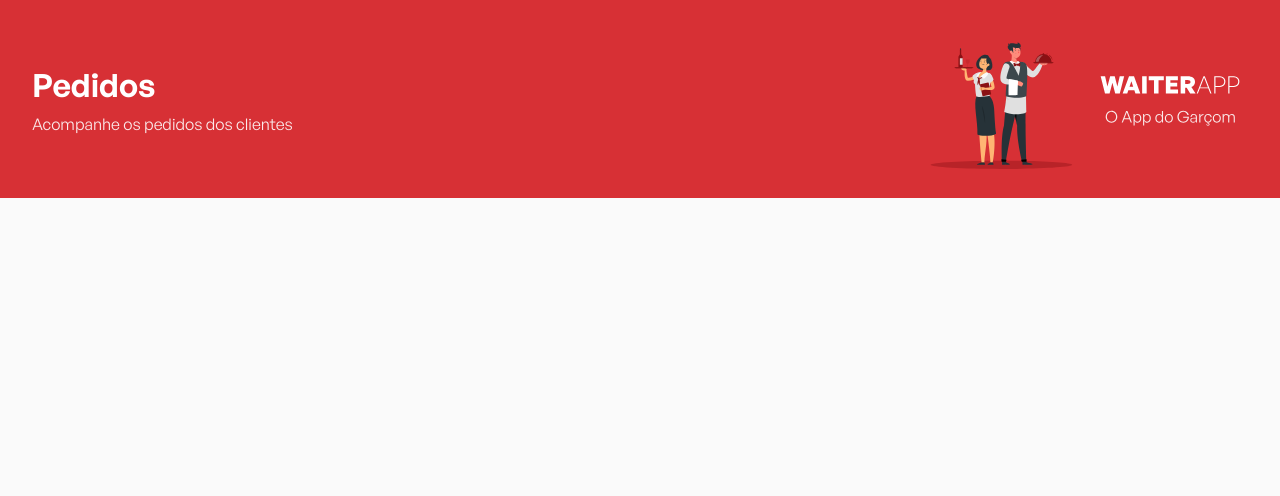
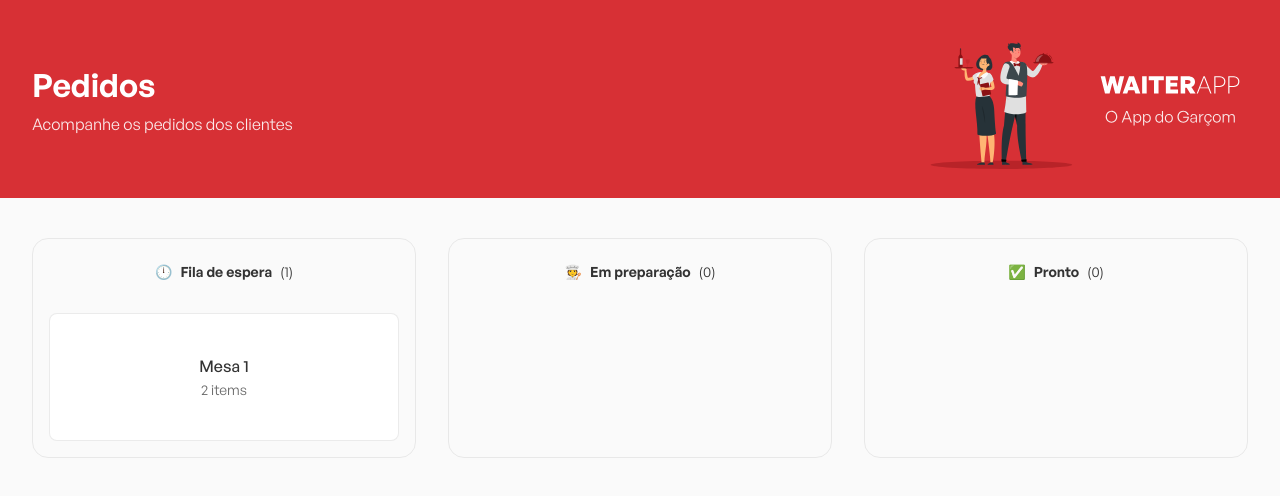
Before and after one commit to danielkada/waiterapp-fe, a React (Vite) app: page / in a window 1280 px wide. Shown: the top 496 px of the page. Built offline with nearby package versions, Linux system fonts and the light colour scheme.

Commit message:
creation and componentization of the Orders component

```diff
--- a/index.html
+++ b/index.html
@@ -4,7 +4,7 @@
     <meta charset="UTF-8" />
     <link rel="icon" type="image/svg+xml" href="/vite.svg" />
     <meta name="viewport" content="width=device-width, initial-scale=1.0" />
-    <title>Vite + React + TS</title>
+    <title>Waiter App</title>
   </head>
   <body>
     <div id="root"></div>
--- a/src/App.tsx
+++ b/src/App.tsx
@@ -1,12 +1,14 @@
 import { GlobalStyles } from './styles/GlobalStyles';
 
 import { Header } from './components/Header';
+import { Orders } from './components/Orders';
 
 export function App() {
   return (
     <>
       <GlobalStyles />
       <Header />
+      <Orders />
     </>
 
   );
--- /dev/null
+++ b/src/components/Orders/index.tsx
@@ -0,0 +1,55 @@
+import { Order } from '../../types/Order';
+import { OrdersBoard } from '../OrdersBoard';
+import { Container } from './styles';
+
+export function Orders() {
+  const waiting: Order[] = [
+    {
+      _id: '6372e48cbcd195b0d3d0f7f3',
+      table: '1',
+      status: 'WAITING',
+      products: [
+        {
+          product: {
+            name: 'Pizza quatro queijos',
+            imagePath: '1668472896991-quatro-queijos.png',
+            price: 40,
+          },
+          quantity: 3,
+          _id: '6372e48cbcd195b0d3d0f7f4'
+        },
+        {
+          product: {
+            name: 'Coca cola',
+            imagePath: '1668473462705-coca-cola.png',
+            price: 7,
+          },
+          quantity: 2,
+          _id: '6372e48cbcd195b0d3d0f7f5'
+        }
+      ],
+    }
+  ];
+
+  return (
+    <Container>
+      <OrdersBoard
+        icon='🕛'
+        title='Fila de espera'
+        orders={waiting}
+      />
+
+      <OrdersBoard
+        icon='🧑‍🍳'
+        title='Em preparação'
+        orders={[]}
+      />
+
+      <OrdersBoard
+        icon='✅'
+        title='Pronto'
+        orders={[]}
+      />
+    </Container>
+  );
+}
--- /dev/null
+++ b/src/components/Orders/styles.ts
@@ -0,0 +1,11 @@
+import styled from 'styled-components';
+
+export const Container = styled.div`
+  width: 100%;
+  max-width: 1216px;
+
+  margin: 40px auto;
+  gap: 32px;
+
+  display: flex;
+`;
--- /dev/null
+++ b/src/components/OrdersBoard/index.tsx
@@ -0,0 +1,31 @@
+import { Order } from '../../types/Order';
+import { Container, OrdersContainer } from './styles';
+
+interface OrdersBoardProps {
+  icon: string;
+  title: string;
+  orders: Order[];
+}
+
+export function OrdersBoard({ icon, title, orders }: OrdersBoardProps) {
+  return (
+    <Container>
+      <header>
+        <span>{icon}</span>
+        <strong>{title}</strong>
+        <span>({orders.length})</span>
+      </header>
+
+      {orders.length > 0 && (
+        <OrdersContainer>
+          {orders.map((order) => (
+            <button type='button' key={order._id}>
+              <strong>Mesa {order.table}</strong>
+              <span>{order.products.length} items</span>
+            </button>
+          ))}
+        </OrdersContainer>
+      )}
+    </Container>
+  );
+}
--- /dev/null
+++ b/src/components/OrdersBoard/styles.ts
@@ -0,0 +1,59 @@
+import styled from 'styled-components';
+
+export const Container = styled.div`
+  padding: 16px;
+  border: 1px solid rgba(204, 204, 204, 0.4);
+  border-radius: 16px;;
+
+  display: flex;
+  flex-direction: column;
+  align-items: center;
+
+  flex: 1;
+
+  header {
+    padding: 8px;
+
+    font-size: 14px;
+
+    display: flex;
+    align-items: center;
+    gap: 8px;
+  }
+`;
+
+export const OrdersContainer = styled.div`
+  display: flex;
+  flex-direction: column;
+
+  width: 100%;
+  margin-top: 24px;
+
+  button {
+    background: #fff;
+    border: 1px solid rgba(204, 204, 204, 0.4);
+    border-radius: 8px;
+
+    height: 128px;
+
+    display: flex;
+    flex-direction: column;
+    align-items: center;
+    justify-content: center;
+
+    gap: 4px;
+
+    strong {
+      font-weight: 500;
+    }
+
+    span {
+      font-size: 14px;
+      color: #666;
+    }
+
+    & + button {
+      margin-top: 24px;
+    }
+  }
+`;
--- /dev/null
+++ b/src/types/Order.ts
@@ -0,0 +1,14 @@
+export interface Order {
+  _id: string;
+  table: string;
+  status: string;
+  products: {
+    _id: string;
+    quantity: number;
+    product: {
+      name: string;
+      imagePath: string;
+      price: number;
+    }
+  }[]
+}
```
